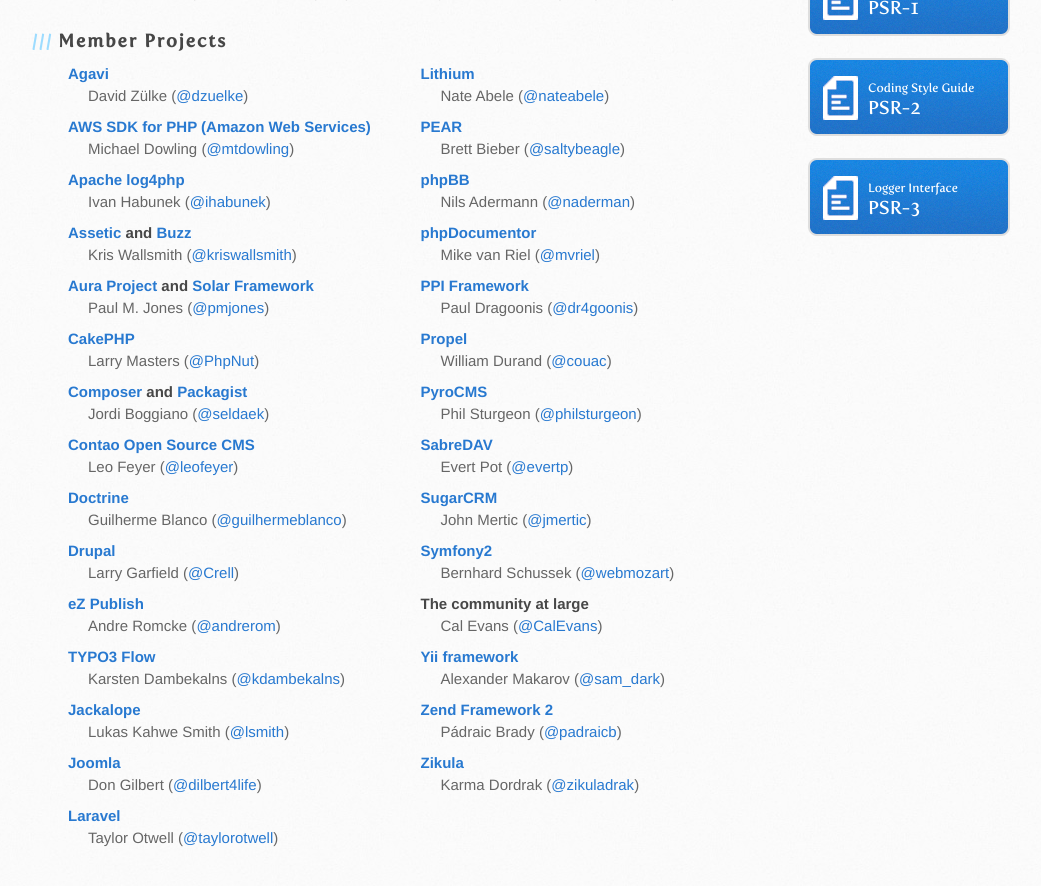
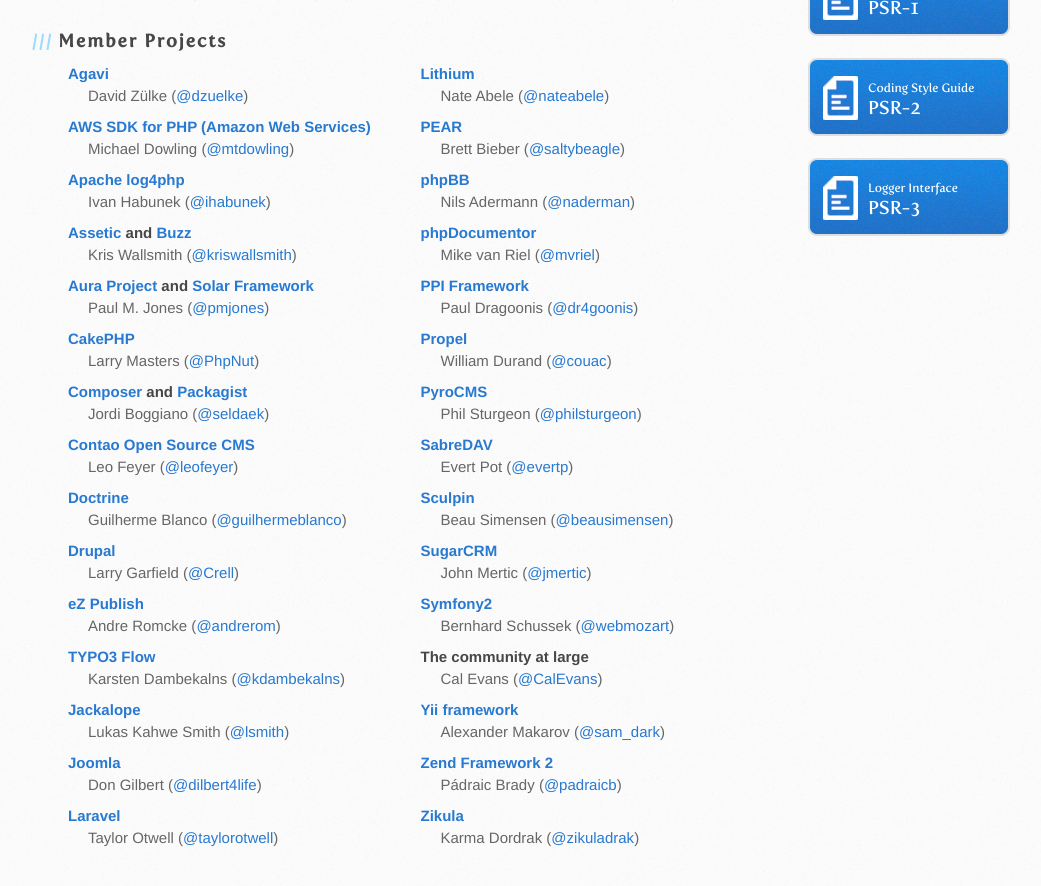
Before and after one commit to php-fig/www.php-fig.org, a Jekyll site: the page built from index.md, in a window 1280 px wide and 900 px high, scrolled down 774 px. Shown: the top 886 px of the window, without its empty margins (102-1143 px from the left). Built offline with Jekyll 4.4.1, drawn with Linux system fonts in a browser that asks for light colours; Markdown is read by kramdown in place of the engine named in the settings.

Commit message:
Added Sculpin as a member project.

```diff
--- a/index.md
+++ b/index.md
@@ -163,6 +163,11 @@ Do not combine separate membership requests in a single thread; one request per
     </li>
 
     <li>
+        <h4><a target="_blank" href="https://sculpin.io">Sculpin</a></h4>
+        Beau Simensen (<a href="https://twitter.com/beausimensen">@beausimensen</a>)
+    </li>
+
+    <li>
         <h4><a target="_blank" href="http://developers.sugarcrm.com/wordpress">SugarCRM</a></h4>
         John Mertic (<a href="http://twitter.com/jmertic/">@jmertic</a>)
     </li>
```
